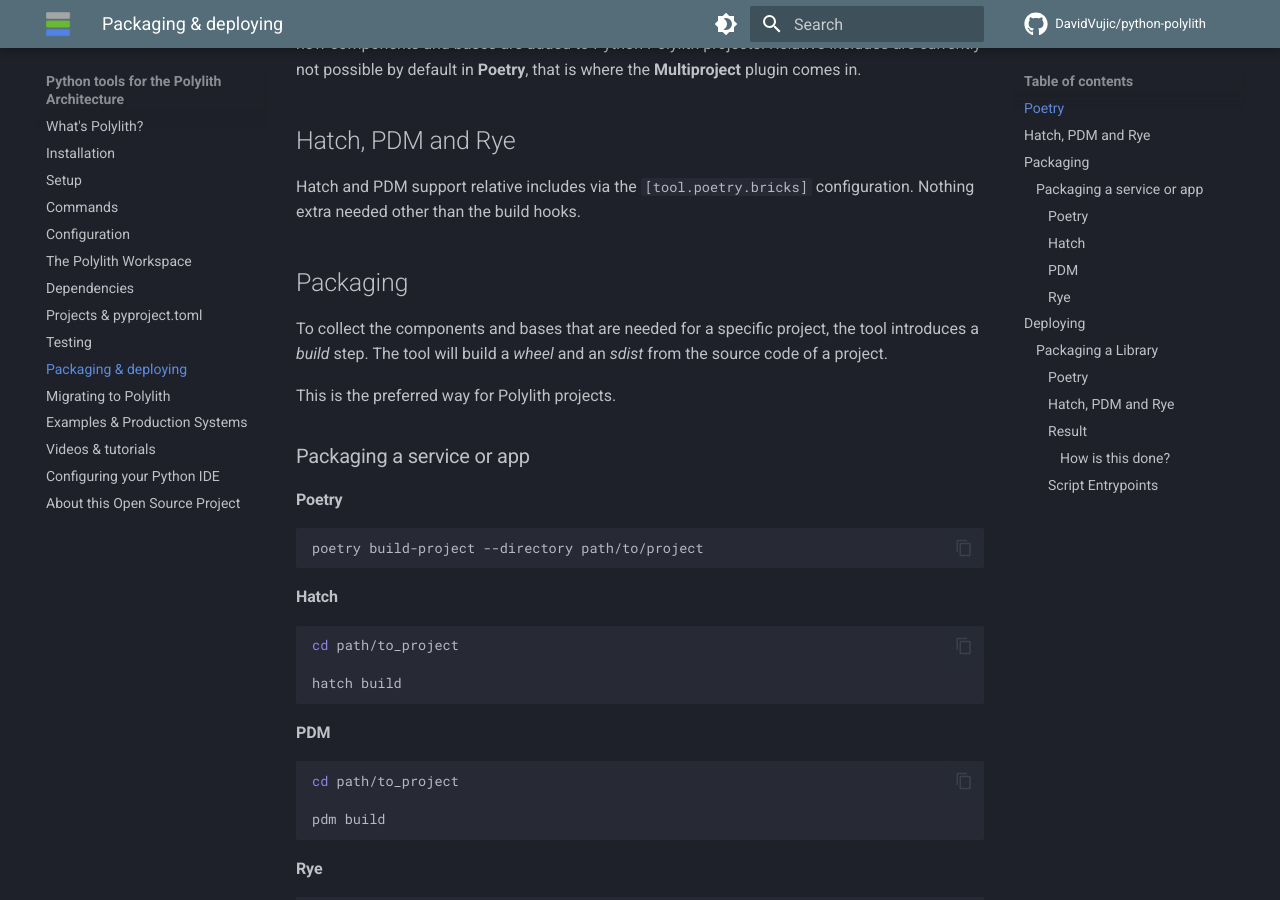
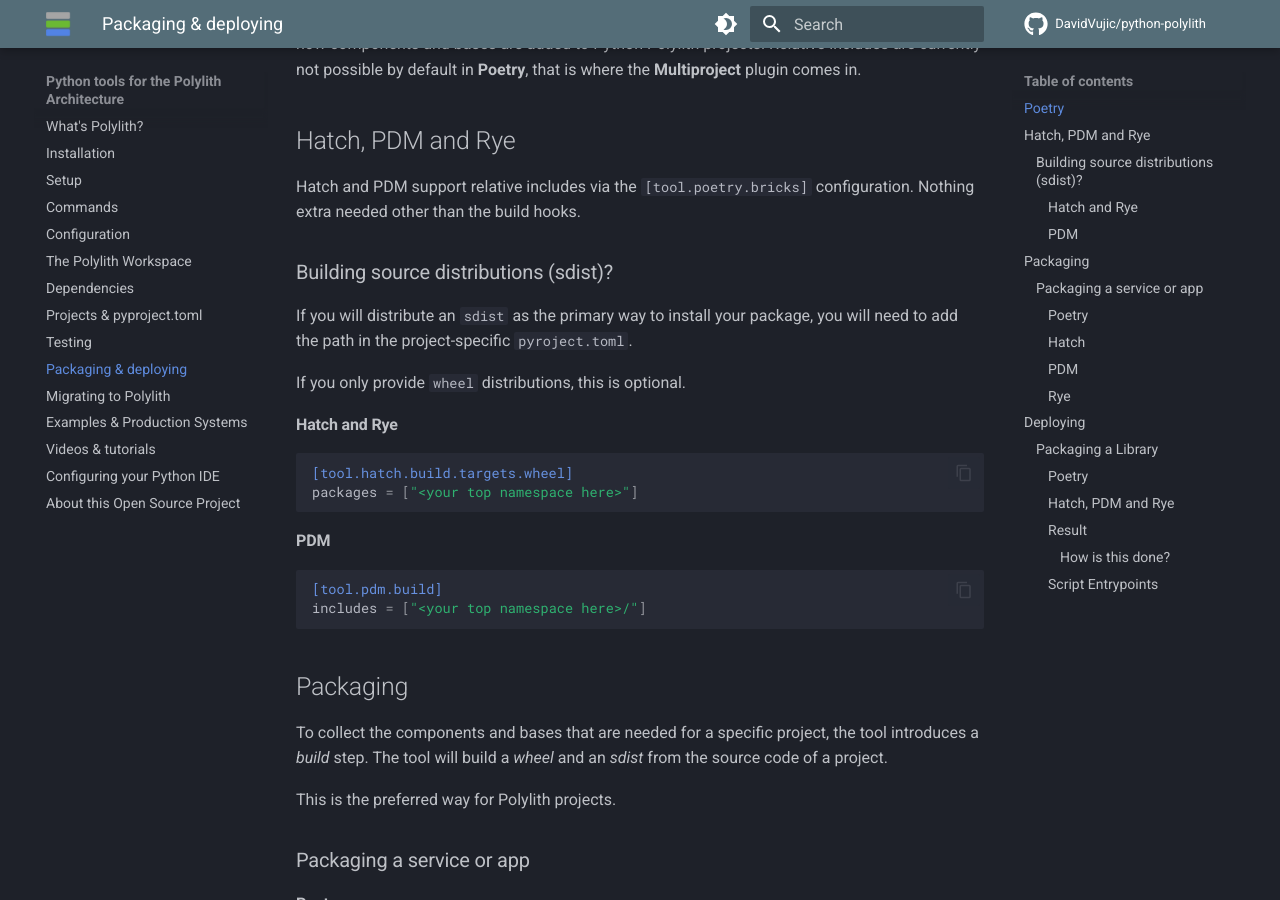
Before and after one commit to DavidVujic/python-polylith-docs, an MkDocs documentation site: the page built from docs/deployment.md, in a window 1280 px wide and 900 px high, scrolled down 292 px. Built offline with MkDocs 1.6.1 and Material for MkDocs 9.7.7, drawn with Linux system fonts in a browser that asks for light colours; comment, search, counter and statistics services are not loaded.

Commit message:
packaging for hatch, rye and pdm: add info about paths when building source distributions

````diff
--- a/docs/deployment.md
+++ b/docs/deployment.md
@@ -7,7 +7,26 @@
 Relative includes are currently not possible by default in __Poetry__, that is where the __Multiproject__ plugin comes in.
 
 ## Hatch, PDM and Rye
-Hatch and PDM support relative includes via the `[tool.poetry.bricks]` configuration. Nothing extra needed other than the build hooks.
+Hatch and PDM support relative includes via the `[tool.poetry.bricks]` configuration.
+Nothing extra needed other than the build hooks.
+
+### Building source distributions (sdist)?
+If you will distribute an `sdist` as the primary way to install your package,
+you will need to add the path in the project-specific `pyroject.toml`.
+
+If you only provide `wheel` distributions, this is optional.
+
+#### Hatch and Rye
+```toml
+[tool.hatch.build.targets.wheel]
+packages = ["<your top namespace here>"]
+```
+
+#### PDM
+```toml
+[tool.pdm.build]
+includes = ["<your top namespace here>/"]
+```
 
 ## Packaging
 To collect the components and bases that are needed for a specific project, the tool introduces a _build_ step.
````
